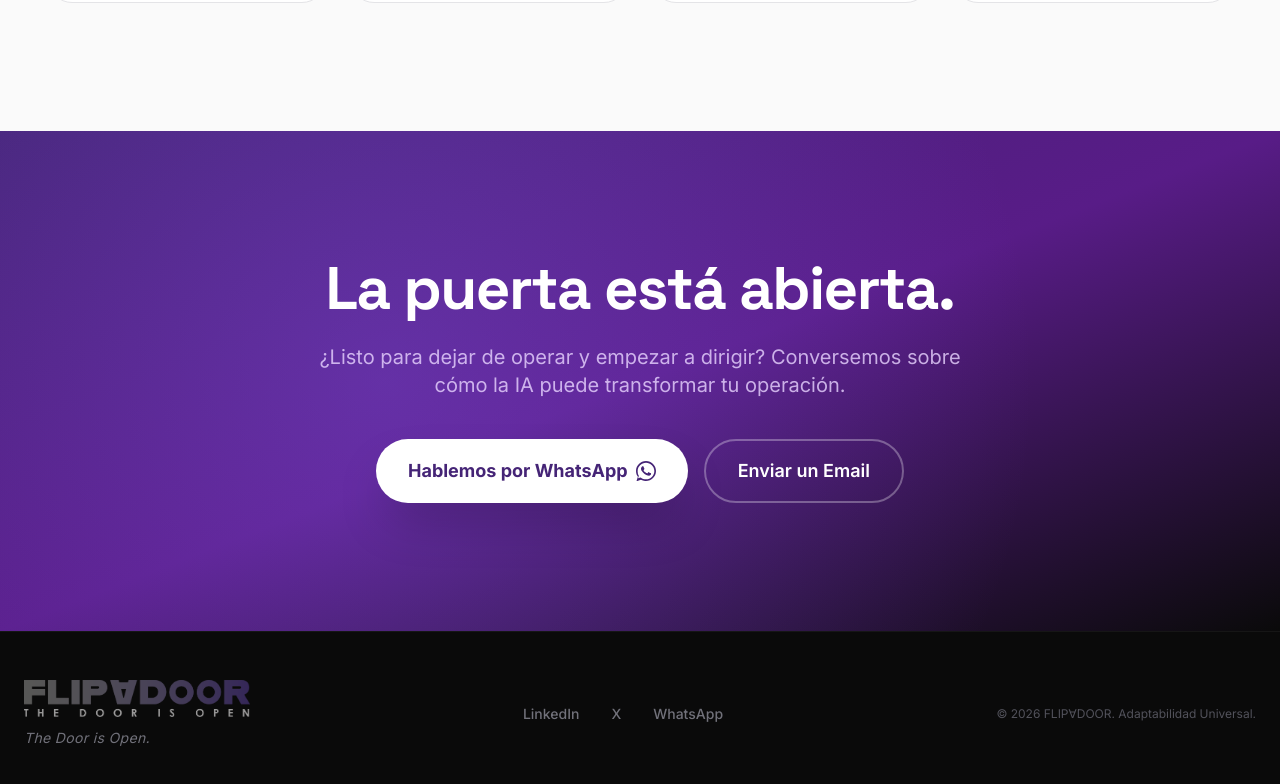
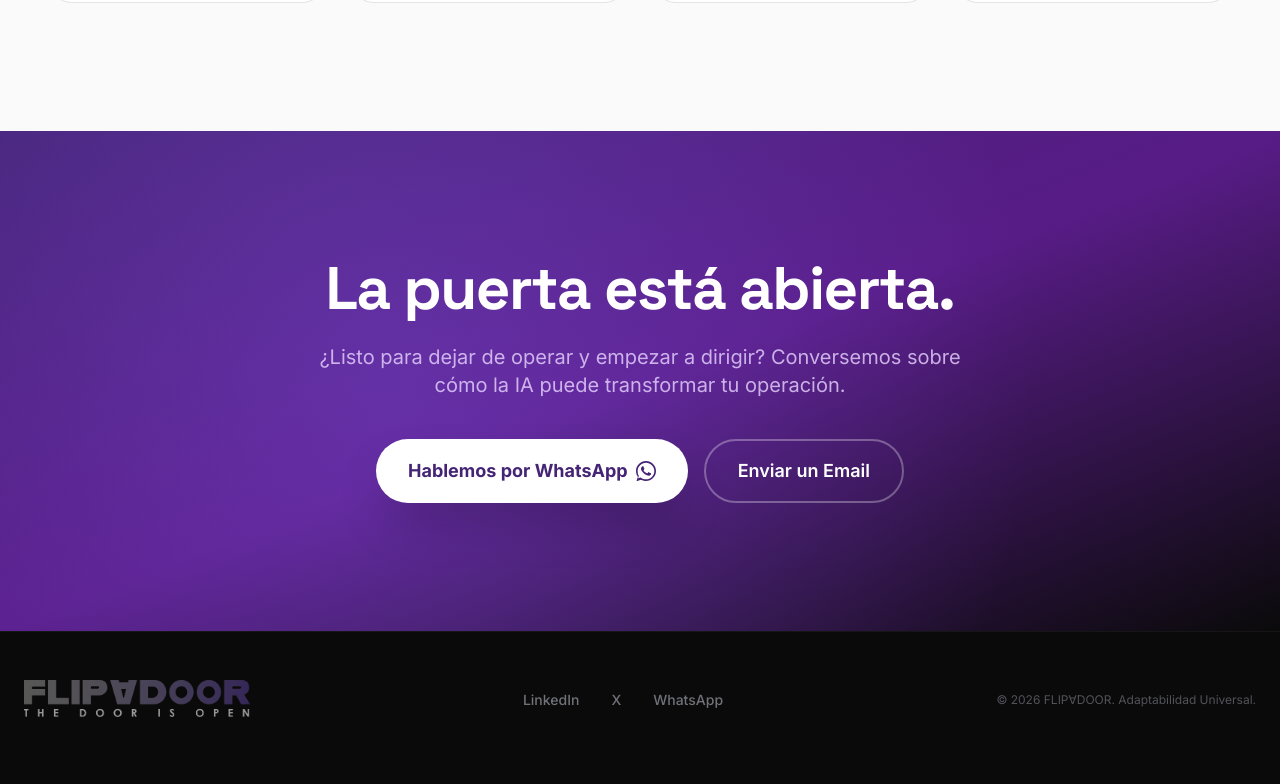
Before and after one commit to Jmimo815/flipador-web, a Next.js app: page / in a window 1280 px wide. Shown: the part 3477-4261 px from the top of the page. Built offline with nearby package versions, Linux system fonts and the light colour scheme.

Commit message:
fix: remove 'The Door is Open' tagline from footer

```diff
--- a/components/sections/Footer.tsx
+++ b/components/sections/Footer.tsx
@@ -10,7 +10,7 @@ export default function Footer() {
               alt="FLIP∀DOOR"
               className="h-10 w-auto object-contain"
             />
-            <p className="text-zinc-500 text-sm italic tracking-wide">The Door is Open.</p>
+
           </div>
 
           {/* Links */}
```
